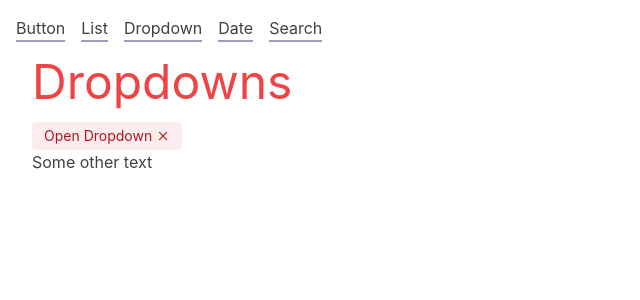
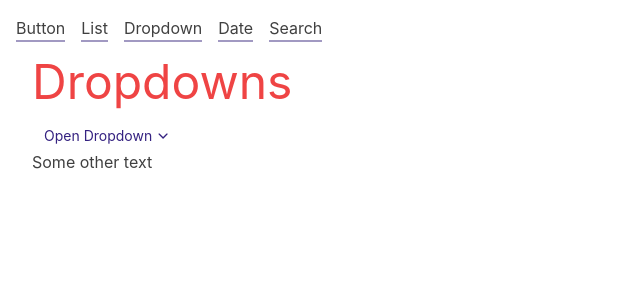
Before and after one commit to raghavd17/tailwindcss-react, a React (Create React App) app: page /Dropdown in a window 1280 px wide. Shown: the top 300 px of the page, without its empty margins (0-640 px from the left). Built offline with nearby package versions, Linux system fonts and the light colour scheme.

Commit message:
dropdown caret and dropdonw open state style added.

```diff
--- a/src/Components/Button/Button.scss
+++ b/src/Components/Button/Button.scss
@@ -3,11 +3,19 @@
     .button {
 
         @apply p-1 px-3 rounded bg-transparent transition-all text-sm focus:outline-1 border inline-flex place-content-center place-items-center gap-1;
-
         @apply border-none text-primary-600;
         @apply hover:text-primary-400 hover:bg-primary-200 hover:shadow-md;
         &:disabled{
             @apply opacity-25 pointer-events-none;
+        }
+        &[data-dropdown='open']{
+          &.dropdown-toggle {
+            @apply text-primary-400 bg-primary-200 shadow-md;
+            > svg {
+              @apply origin-center rotate-180;
+
+            }
+          }
         }
       &[data-button='primary'] {
         @apply bg-primary-700 text-white;
@@ -16,7 +24,11 @@
         &:where(&:active, &.active, &:focus) {
             @apply bg-primary-900;
         }
-
+        &[data-dropdown='open']{
+          &.dropdown-toggle {
+            @apply bg-primary-900 text-white;
+          }
+        }
       }
       &[data-button='action'] {
         @apply bg-action-400 text-white;
@@ -25,6 +37,11 @@
 
         &:where(:active, .active, :focus) {
             @apply bg-action-600;
+        }
+        &[data-dropdown='open']{
+          &.dropdown-toggle {
+            @apply bg-action-600 text-white;
+          }
         }
 
       }
@@ -35,11 +52,21 @@
         &:where(:active, .active, :focus) {
             @apply bg-success-900;
         }
+        &[data-dropdown='open']{
+          &.dropdown-toggle {
+            @apply bg-success-900 text-white;
+          }
+        }
       }
       &[data-button='action-warning'] {
         @apply bg-attention-500 text-white;
         &:where(:active, .active, :focus) {
             @apply bg-attention-900;
+        }
+        &[data-dropdown='open']{
+          &.dropdown-toggle {
+            @apply bg-attention-900 text-white;
+          }
         }
       }
 
@@ -48,6 +75,11 @@
 
         &:where(:active, .active, :focus) {
             @apply bg-error-900;
+        }
+        &[data-dropdown='open']{
+          &.dropdown-toggle {
+            @apply bg-error-900 text-white;
+          }
         }
       }
 
@@ -59,6 +91,11 @@
         &:where(:active, .active, :focus) {
             @apply text-error-900 bg-error-100;
         }
+        &[data-dropdown='open']{
+          &.dropdown-toggle {
+            @apply bg-error-100 text-error-900;
+          }
+        }
       }
 
       &[data-button='success'] {
@@ -66,6 +103,11 @@
         @apply hover:text-success-900 hover:bg-success-100;
         &:where(:active, .active, :focus) {
             @apply text-success-900 bg-success-100;
+        }
+        &[data-dropdown='open']{
+          &.dropdown-toggle {
+            @apply text-success-900 bg-success-100;
+          }
         }
       }
 
@@ -75,13 +117,23 @@
         &:where(:active, .active, :focus) {
             @apply text-attention-900 bg-attention-100;
         }
+        &[data-dropdown='open']{
+          &.dropdown-toggle {
+            @apply text-attention-900 bg-attention-100;
+          }
+        }
       }
 
       &[data-button*='link'] {
         @apply shadow-none bg-transparent text-primary-600;
-        @apply hover:text-primary-600 hover:underline  hover:underline-offset-8 hover:outline-primary-400;
+        @apply  hover:underline  hover:underline-offset-8 hover:outline-primary-400;
         &:where(:active, .active, :focus) {
             @apply text-primary-600 underline underline-offset-8 outline-primary-400;
+        }
+        &[data-dropdown='open']{
+          &.dropdown-toggle {
+            @apply text-primary-600 underline underline-offset-8 outline-primary-400 bg-none;
+          }
         }
       }
 
@@ -91,6 +143,11 @@
         &:where(:active, .active, :focus) {
             @apply text-error-900;
         }
+        &[data-dropdown='open']{
+          &.dropdown-toggle {
+            @apply  text-error-900;
+          }
+        }
       }
 
       &[data-button*='link-success'] {
@@ -99,6 +156,11 @@
         &:where(:active, .active, :focus) {
             @apply text-success-900;
         }
+        &[data-dropdown='open']{
+          &.dropdown-toggle {
+            @apply  text-success-900;
+          }
+        }
       }
 
       &[data-button*='link-warning'] {
@@ -106,6 +168,11 @@
         @apply hover:text-attention-900;
         &:where(:active, .active, :focus) {
             @apply text-attention-900;
+        }
+        &[data-dropdown='open']{
+          &.dropdown-toggle {
+            @apply  text-attention-900;
+          }
         }
       }
         &.xs {
--- a/src/Components/Dropdown/Dropdown.js
+++ b/src/Components/Dropdown/Dropdown.js
@@ -2,7 +2,7 @@ import React, { useState } from 'react'
 import IconCheckmark from '../../Icons/IconCheckmark';
 import { NavLink } from 'react-router-dom';
 import './Dropdown.scss';
-import IconClose from '../../Icons/IconClose';
+import IconsCaretDown from '../../Icons/IconsCaretDown';
 
 const Dropdown = () => {
 
@@ -13,9 +13,9 @@ const Dropdown = () => {
 
     <h2 className='text-red-500 mb-4 text-5xl'>Dropdowns</h2>
     <div className='dropdown test'>
-    <button className='button toggle-dropdown active' data-button="danger" onClick={()=>setIsVisible(!isVisible)}>
-      Open Dropdown
-    <IconClose />
+    <button className='button dropdown-toggle'  data-dropdown={`${isVisible?"open": ""}`} onClick={()=>setIsVisible(!isVisible)}>
+      <span>Open Dropdown</span>
+    <IconsCaretDown />
     </button>
       <div className='dropdown-menu' data-state={`${isVisible?"open": ""}`}>
         <ul className="list">
--- /dev/null
+++ b/src/Icons/IconsCaretDown.js
@@ -0,0 +1,18 @@
+
+const IconsCaretDown= (props) => (
+  <svg
+    fill="none"
+    height=""
+    viewBox="0 0 12 12"
+    width=""
+    xmlns="http://www.w3.org/2000/svg"
+    {...props}
+  >
+    <path
+      d="M9.83525 4.71041L6.46058 8.08508C6.46047 8.08519 6.46069 8.08497 6.46058 8.08508C6.24091 8.30475 5.88442 8.30508 5.66475 8.08541C5.66456 8.08522 5.66437 8.08503 5.66418 8.08484L2.28975 4.71041C2.07008 4.49074 2.07008 4.13459 2.28975 3.91492C2.50942 3.69525 2.86558 3.69525 3.08525 3.91492L6.0625 6.89217L9.03975 3.91492C9.25942 3.69525 9.61558 3.69525 9.83525 3.91492C10.0549 4.13459 10.0549 4.49074 9.83525 4.71041Z"
+      fill=""
+    />
+  </svg>
+);
+
+export default IconsCaretDown;
```
